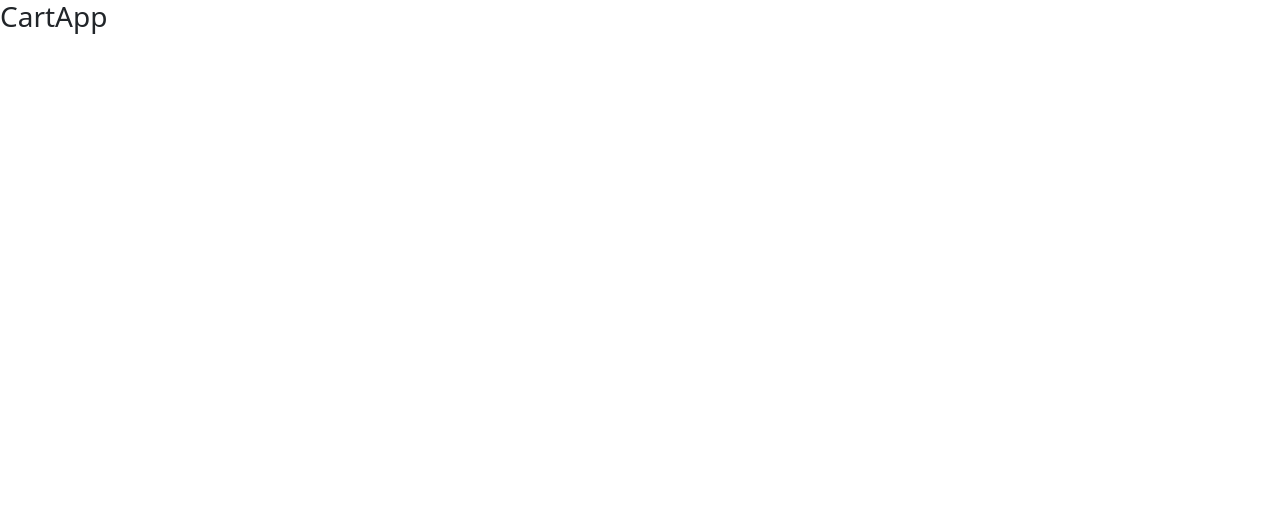
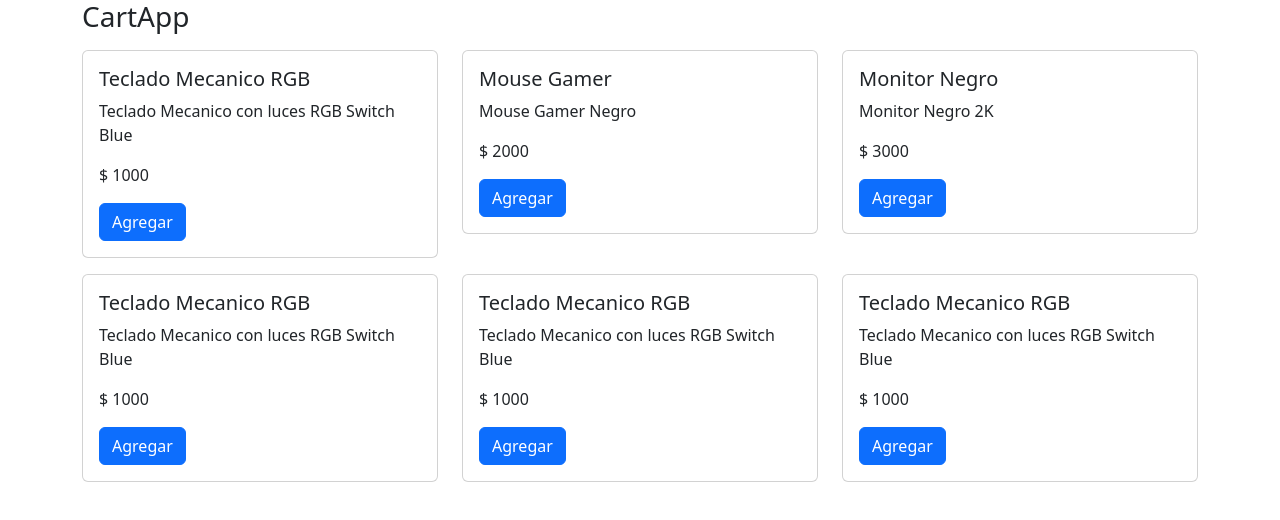
Before and after one commit to Alitoxx/CosasReact, a React (Vite) app in the folder 5-cart-app/: page / in a window 1280 px wide. Shown: the top 520 px of the page. Built offline with nearby package versions, Linux system fonts and the light colour scheme.

Commit message:
nueva aplicacion

```diff
--- a/5-cart-app/src/CartApp.jsx
+++ b/5-cart-app/src/CartApp.jsx
@@ -1,7 +1,72 @@
 export const CartApp = () => {
     return(
         <>
-            <h3>CartApp</h3>
+
+            <div className="container">
+                <h3>CartApp</h3>
+                <div className="row">
+                    <div className="col-4 my-2">
+                        <div className="card">
+                            <div className="card-body">
+                                <h5 className="card-title">Teclado Mecanico RGB</h5>
+                                <p className="card-text">Teclado Mecanico con luces RGB Switch Blue</p>
+                                <p className="card-text">$ 1000</p>
+                                <button className="btn btn-primary">Agregar</button>
+                            </div>
+                        </div>
+                    </div>
+                    <div className="col-4 my-2">
+                        <div className="card">
+                            <div className="card-body">
+                                <h5 className="card-title">Mouse Gamer</h5>
+                                <p className="card-text">Mouse Gamer Negro</p>
+                                <p className="card-text">$ 2000</p>
+                                <button className="btn btn-primary">Agregar</button>
+                            </div>
+                        </div>
+                    </div>
+                    <div className="col-4 my-2">
+                        <div className="card">
+                            <div className="card-body">
+                                <h5 className="card-title">Monitor Negro</h5>
+                                <p className="card-text">Monitor Negro 2K</p>
+                                <p className="card-text">$ 3000</p>
+                                <button className="btn btn-primary">Agregar</button>
+                            </div>
+                        </div>
+                    </div>
+                    <div className="col-4 my-2">
+                        <div className="card">
+                            <div className="card-body">
+                                <h5 className="card-title">Teclado Mecanico RGB</h5>
+                                <p className="card-text">Teclado Mecanico con luces RGB Switch Blue</p>
+                                <p className="card-text">$ 1000</p>
+                                <button className="btn btn-primary">Agregar</button>
+                            </div>
+                        </div>
+                    </div>
+                    <div className="col-4 my-2">
+                        <div className="card">
+                            <div className="card-body">
+                                <h5 className="card-title">Teclado Mecanico RGB</h5>
+                                <p className="card-text">Teclado Mecanico con luces RGB Switch Blue</p>
+                                <p className="card-text">$ 1000</p>
+                                <button className="btn btn-primary">Agregar</button>
+                            </div>
+                        </div>
+                    </div>
+                    <div className="col-4 my-2">
+                        <div className="card">
+                            <div className="card-body">
+                                <h5 className="card-title">Teclado Mecanico RGB</h5>
+                                <p className="card-text">Teclado Mecanico con luces RGB Switch Blue</p>
+                                <p className="card-text">$ 1000</p>
+                                <button className="btn btn-primary">Agregar</button>
+                            </div>
+                        </div>
+                    </div>
+                </div>
+            </div>
         </>
     )
 }
```
